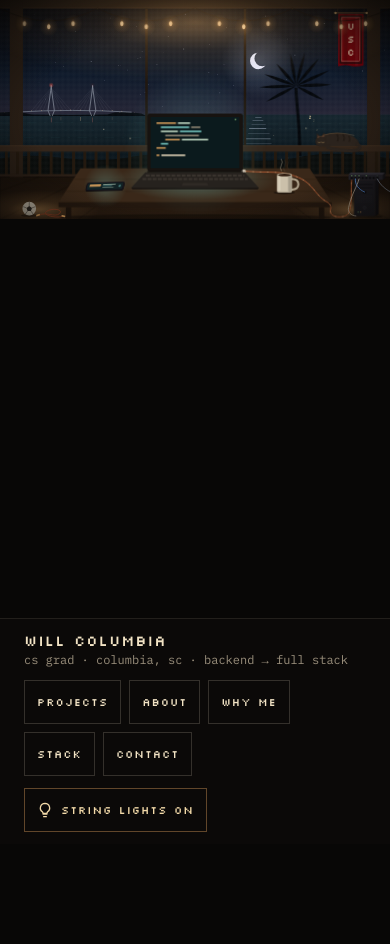
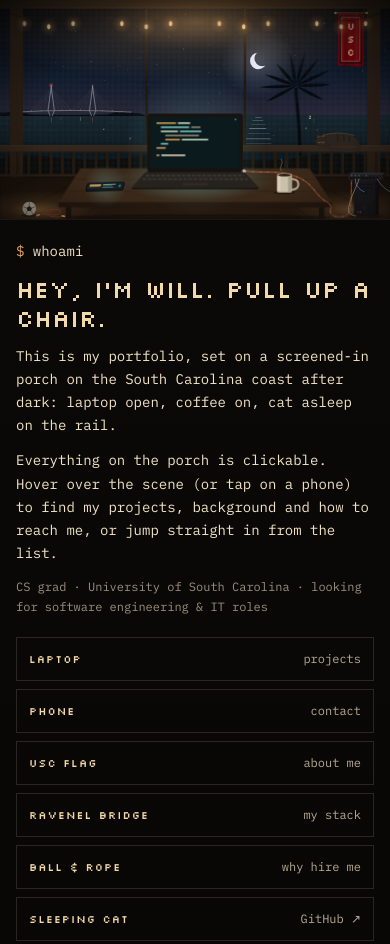
Before and after one commit to willcolumbia/willcolumbia.github.io, a plain HTML site: page index.html in a window 390 px wide. Shown: the top 944 px of the page. Before the commit the page ends 844 px from the top, so only its background shows below. Drawn offline with Linux system fonts and the light colour scheme.

Commit message:
Add a welcome section under the porch scene
Fills the empty space below the scene (phones, tall windows) with a short
intro to the site and a list of what each object on the porch opens.
Hidden while a panel is open on narrow screens.

Co-Authored-By: Claude Opus 5.5 <noreply@anthropic.com>

```diff
--- a/index.html
+++ b/index.html
@@ -34,7 +34,8 @@ a{color:var(--link)}a:hover{color:var(--link-hover)}
 [hidden]{display:none!important}
 
 .page{min-height:100vh;min-height:100dvh;display:flex;flex-direction:column}
-.stage{flex:1 1 auto;min-height:0;position:relative;overflow:hidden;display:flex;align-items:center;justify-content:center}
+.stage{flex:1 1 auto;min-height:0;position:relative;overflow:hidden;display:flex;flex-direction:column;align-items:center;justify-content:center}
+.stage.has-welcome{justify-content:flex-start}
 .scene{position:relative;width:min(100%, calc((100vh - 76px) * 1.7778));width:min(100%, calc((100dvh - 76px) * 1.7778));aspect-ratio:16/9}
 .scene>svg{position:absolute;inset:0;width:100%;height:100%;display:block}
 
@@ -118,6 +119,18 @@ body.lights-off .dim{opacity:.32}
 .row .lbl{font-family:var(--pixel);font-size:11px;letter-spacing:1px}
 .row .val{font-size:12px;color:var(--muted-2)}
 
+/* welcome: fills the space under the scene until something is opened */
+.welcome{flex:1 1 0;min-height:0;overflow:auto;width:100%;border-top:1px solid rgba(236,226,198,.08);background:linear-gradient(#0b0908,#080706)}
+.welcome-inner{max-width:1040px;margin:0 auto;padding:24px;display:flex;flex-wrap:wrap;gap:20px 40px;align-items:flex-start}
+.welcome-intro{flex:1 1 320px;display:flex;flex-direction:column;gap:12px;font-size:14px;line-height:1.65}
+.welcome-intro p{margin:0}
+.welcome-intro .title{font-size:24px}
+.welcome-intro .meta{font-size:12px;color:var(--muted)}
+.legend{flex:1 1 380px;display:grid;grid-template-columns:repeat(2,minmax(0,1fr));gap:8px}
+.legend .row{flex-direction:row;align-items:center;gap:10px;min-height:44px;padding:8px 12px}
+.legend .row .obj{font-family:var(--pixel);font-size:11px;letter-spacing:1px;color:var(--ink-warm)}
+.legend .row .val{margin-left:auto;text-align:right}
+
 /* footer */
 .bar{display:flex;flex-wrap:wrap;align-items:center;gap:12px 24px;min-height:76px;padding:12px 24px;background:#0b0908;border-top:1px solid rgba(236,226,198,.1)}
 .who{display:flex;flex-direction:column;gap:2px}
@@ -129,8 +142,12 @@ body.lights-off .dim{opacity:.32}
 @media (prefers-reduced-motion:reduce){*{animation:none!important;transition:none!important}}
 @media (max-width:760px){
   .stage{flex-direction:column;justify-content:flex-start}
-  .panel{position:static;width:auto;max-width:none;max-height:none;margin:16px}
+  .panel{position:static;width:auto;max-width:none;max-height:none;margin:16px;align-self:stretch}
   .hs-label,.hint{display:none}
+  .welcome{flex:none;overflow:visible}
+  .welcome-inner{padding:20px 16px}
+  .legend{grid-template-columns:minmax(0,1fr)}
+  body.panel-open .welcome{display:none}
 }
 </style>
 </head>
@@ -413,6 +430,26 @@ body.lights-off .dim{opacity:.32}
 <div class="hint" id="hint">◂  LOOK AROUND THE PORCH — CLICK WHAT CATCHES YOUR EYE  ▸</div>
 </div>
 
+<section class="welcome" id="welcome" aria-labelledby="welcome-title">
+<div class="welcome-inner">
+<div class="welcome-intro">
+<div class="prompt"><span class="dollar">$</span> whoami</div>
+<h1 class="title" id="welcome-title">Hey, I'm Will. Pull up a chair.</h1>
+<p>This is my portfolio, set on a screened-in porch on the South Carolina coast after dark: laptop open, coffee on, cat asleep on the rail.</p>
+<p>Everything on the porch is clickable. Hover over the scene (or tap on a phone) to find my projects, background and how to reach me, or jump straight in from the list.</p>
+<span class="meta">CS grad · University of South Carolina · looking for software engineering &amp; IT roles</span>
+</div>
+<div class="legend" aria-label="What's on the porch">
+<button type="button" class="row" data-open="projects"><span class="obj">Laptop</span><span class="val">projects</span></button>
+<button type="button" class="row" data-open="contact"><span class="obj">Phone</span><span class="val">contact</span></button>
+<button type="button" class="row" data-open="about"><span class="obj">USC flag</span><span class="val">about me</span></button>
+<button type="button" class="row" data-open="stack"><span class="obj">Ravenel Bridge</span><span class="val">my stack</span></button>
+<button type="button" class="row" data-open="why"><span class="obj">Ball &amp; rope</span><span class="val">why hire me</span></button>
+<a class="row" href="https://github.com/willcolumbia" target="_blank" rel="noopener"><span class="obj">Sleeping cat</span><span class="val">GitHub ↗</span></a>
+</div>
+</div>
+</section>
+
 <section class="panel" id="panel" aria-labelledby="panel-path" tabindex="-1" hidden>
 <div class="panel-bar">
 <span class="panel-path" id="panel-path"></span>
@@ -540,6 +577,7 @@ body.lights-off .dim{opacity:.32}
     if (fromEl && panel.hidden) opener = fromEl;
     panel.hidden = false;
     hint.hidden = true;
+    document.body.classList.add('panel-open');
     pathEl.textContent = target.getAttribute('data-path');
     backBtn.hidden = name.indexOf('projects/') !== 0;
     if (location.hash !== '#' + name) history.replaceState(null, '', '#' + name);
@@ -550,6 +588,7 @@ body.lights-off .dim{opacity:.32}
   function close() {
     panel.hidden = true;
     hint.hidden = false;
+    document.body.classList.remove('panel-open');
     views.forEach(function (v) { v.hidden = true; });
     if (location.hash) history.replaceState(null, '', location.pathname + location.search);
     if (opener && document.contains(opener)) opener.focus({ preventScroll: true });
@@ -565,6 +604,20 @@ body.lights-off .dim{opacity:.32}
   document.addEventListener('keydown', function (e) {
     if (e.key === 'Escape' && !panel.hidden) close();
   });
+
+  // Show the welcome only where the scene leaves real room under it;
+  // on narrow screens it always sits below the scene.
+  var stage = document.getElementById('stage');
+  var scene = stage.querySelector('.scene');
+  var welcome = document.getElementById('welcome');
+  var narrow = window.matchMedia('(max-width: 760px)');
+  function fitWelcome() {
+    var room = narrow.matches || stage.clientHeight - scene.offsetHeight >= 170;
+    welcome.hidden = !room;
+    stage.classList.toggle('has-welcome', room);
+  }
+  fitWelcome();
+  window.addEventListener('resize', fitWelcome);
 
   var initial = decodeURIComponent(location.hash.slice(1));
   if (initial) show(initial);
```
